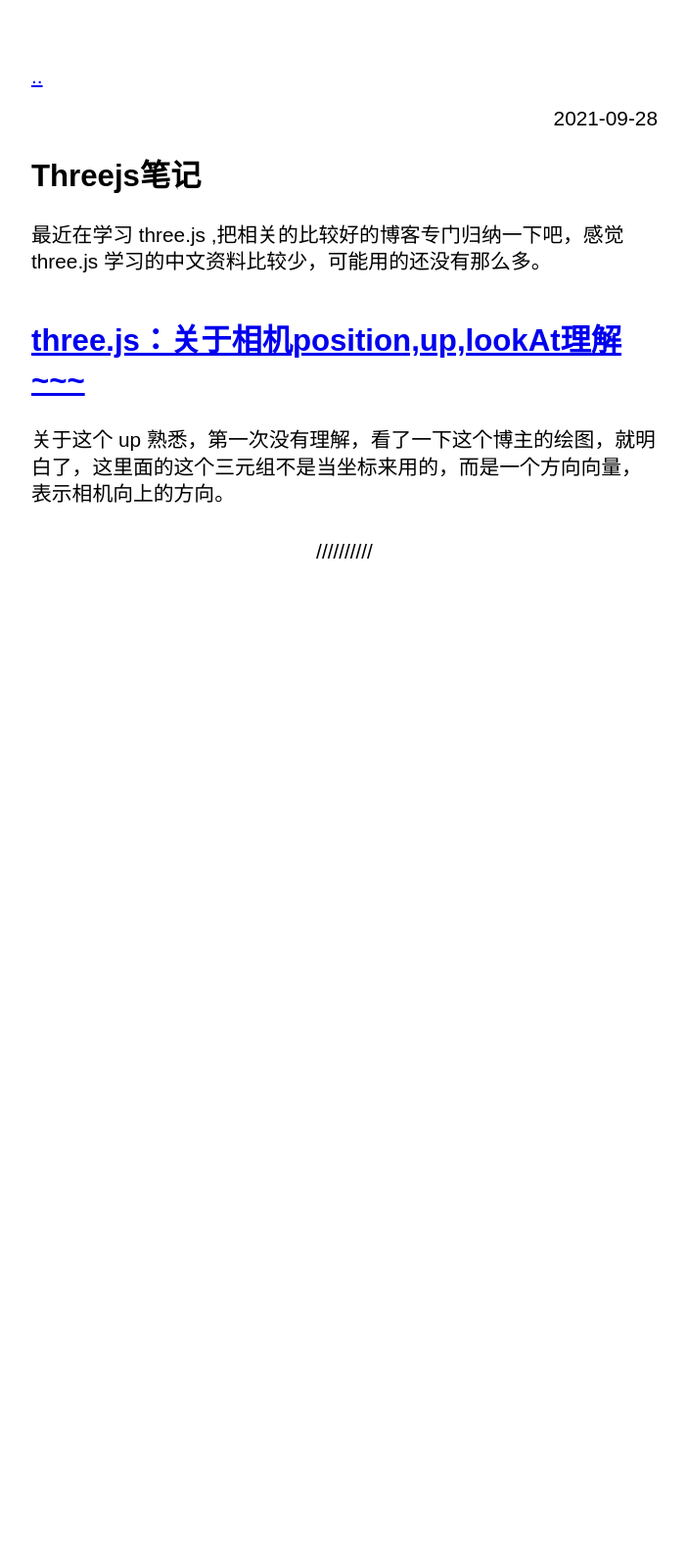
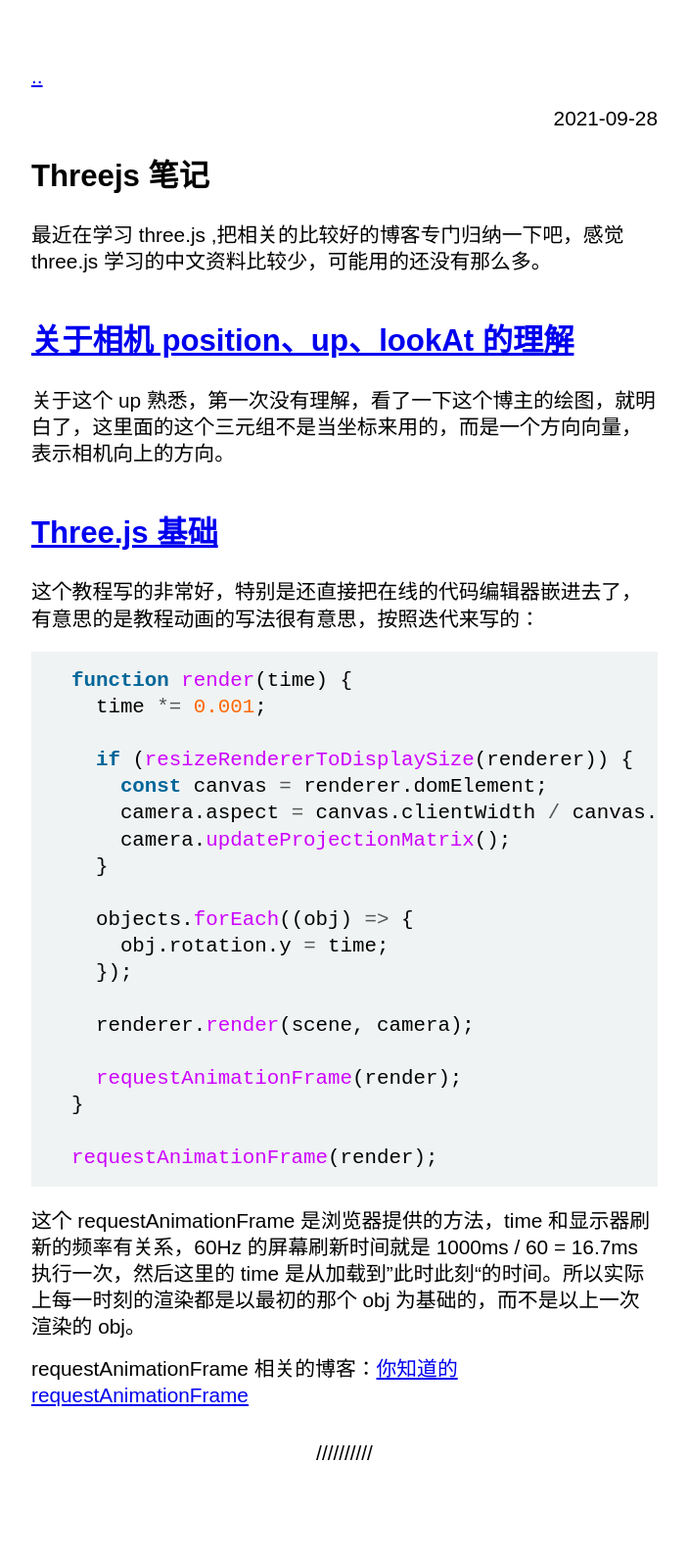
Before and after one commit to wangyu-1999/wangyu-1999.github.io, a Jekyll site: the page built from _posts/2021-09-28-Threejs笔记.md, in a window 1280 px wide. Shown: the whole page at 98% size, without its empty margins (288-991 px from the left). Built offline with Jekyll 4.4.1, drawn with Linux system fonts in a browser that asks for light colours; comment, search, counter and statistics services are not loaded; before the commit the page ends 900 px from its top, so only the background shows below that.

Commit message:
doc: 更新博客内容

````diff
--- a/_posts/2021-09-28-Threejs笔记.md
+++ b/_posts/2021-09-28-Threejs笔记.md
@@ -1,11 +1,41 @@
 ---
 layout: post
-category: star
-title: Threejs笔记
+category: save
+title: Threejs 笔记
 ---
 
 最近在学习 three.js ,把相关的比较好的博客专门归纳一下吧，感觉 three.js 学习的中文资料比较少，可能用的还没有那么多。
 
-## [three.js：关于相机position,up,lookAt理解~~~](https://blog.csdn.net/qq_42206266/article/details/80566992)
+## [关于相机 position、up、lookAt 的理解](https://blog.csdn.net/qq_42206266/article/details/80566992)
 
 关于这个 up 熟悉，第一次没有理解，看了一下这个博主的绘图，就明白了，这里面的这个三元组不是当坐标来用的，而是一个方向向量，表示相机向上的方向。
+
+## [Three.js 基础](https://threejsfundamentals.org/threejs/lessons/zh_cn/)
+
+这个教程写的非常好，特别是还直接把在线的代码编辑器嵌进去了，有意思的是教程动画的写法很有意思，按照迭代来写的：
+
+```javascript
+  function render(time) {
+    time *= 0.001;
+
+    if (resizeRendererToDisplaySize(renderer)) {
+      const canvas = renderer.domElement;
+      camera.aspect = canvas.clientWidth / canvas.clientHeight;
+      camera.updateProjectionMatrix();
+    }
+
+    objects.forEach((obj) => {
+      obj.rotation.y = time;
+    });
+
+    renderer.render(scene, camera);
+
+    requestAnimationFrame(render);
+  }
+
+  requestAnimationFrame(render);
+```
+
+这个 requestAnimationFrame 是浏览器提供的方法，time 和显示器刷新的频率有关系，60Hz 的屏幕刷新时间就是 1000ms / 60 = 16.7ms 执行一次，然后这里的 time 是从加载到”此时此刻“的时间。所以实际上每一时刻的渲染都是以最初的那个 obj 为基础的，而不是以上一次渲染的 obj。
+
+requestAnimationFrame 相关的博客：[你知道的 requestAnimationFrame](https://juejin.cn/post/6844903761102536718)
````
Also changed, not shown: _posts/2021-09-28-工具库总结.md (+6 -0 lines).
